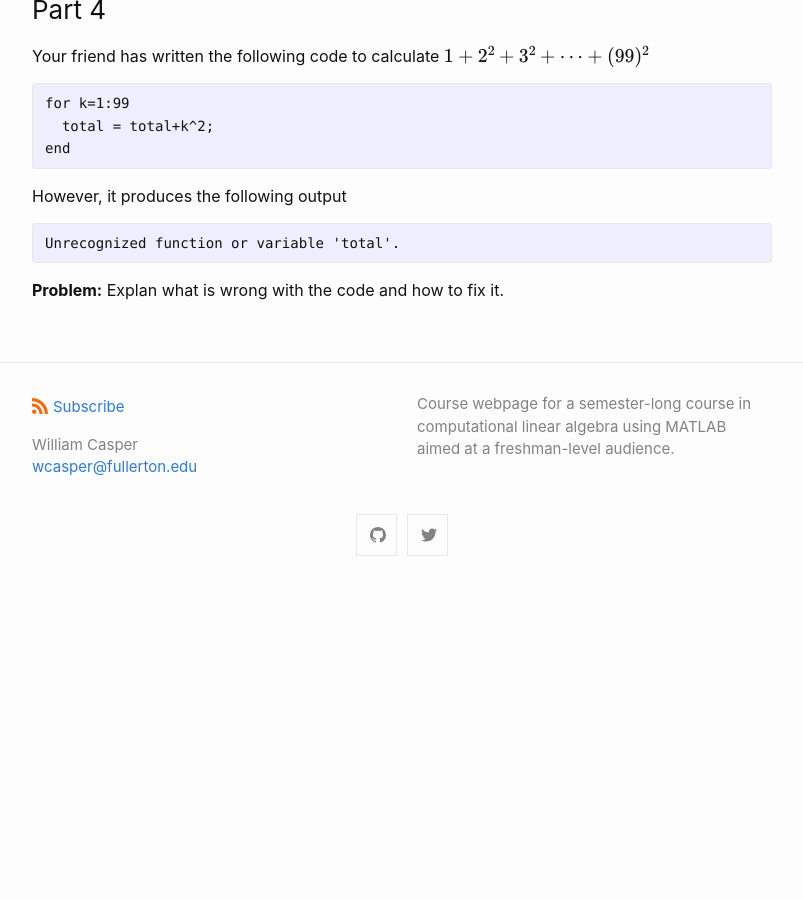
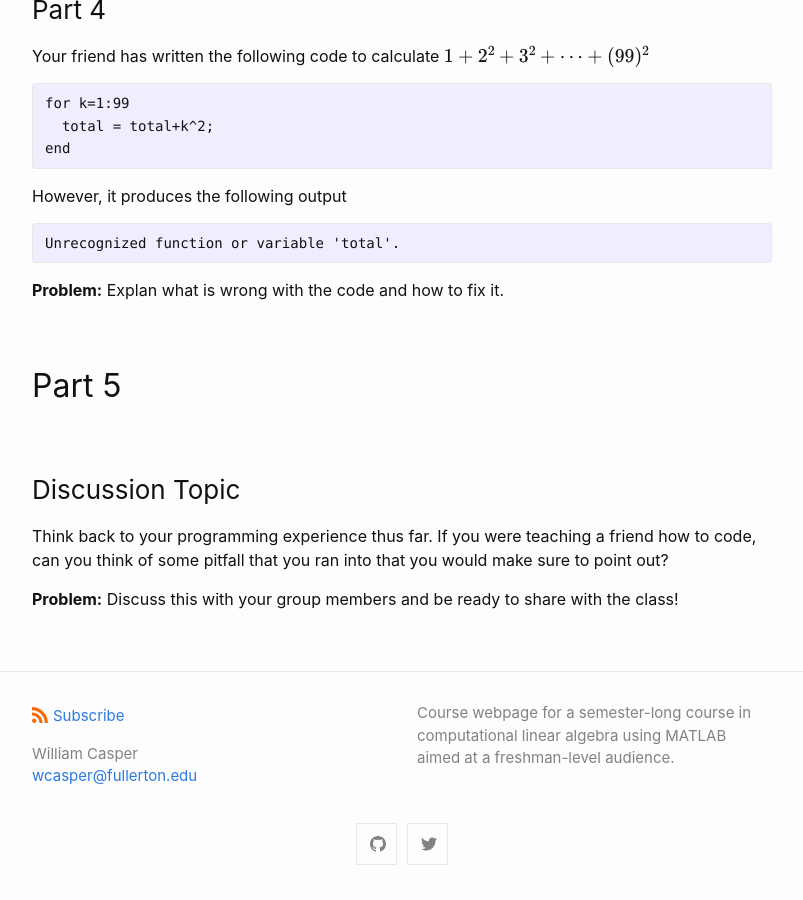
Before and after one commit to wcasper/math107spring2021, a Jekyll site: the page built from worksheets/ws3/ws3.md, in a window 1280 px wide and 900 px high, scrolled down 2601 px. Shown: the whole window, without its empty margins (238-1041 px from the left). Built offline with Jekyll 4.4.1, drawn with Linux system fonts in a browser that asks for light colours; before the commit the page ends 3192 px from its top, so only the background shows below that.

Commit message:
added discussion point

````diff
--- a/worksheets/ws3/ws3.md
+++ b/worksheets/ws3/ws3.md
@@ -115,3 +115,11 @@ Unrecognized function or variable 'total'.
 ```
 
 **Problem:** Explan what is wrong with the code and how to fix it.
+
+## Part 5
+
+### Discussion Topic
+
+Think back to your programming experience thus far.  If you were teaching a friend how to code, can you think of some pitfall that you ran into that you would make sure to point out?
+
+**Problem:** Discuss this with your group members and be ready to share with the class!
````
